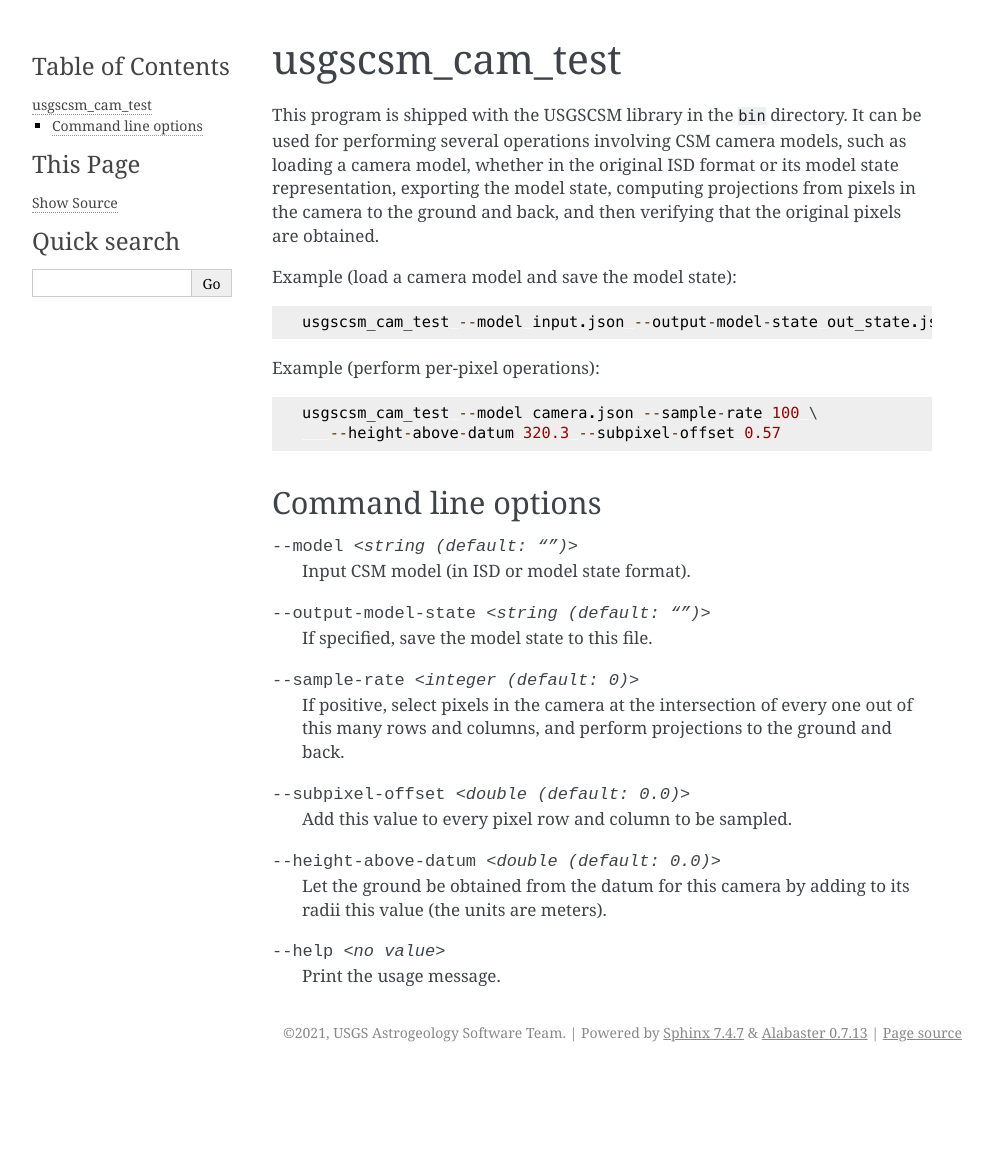
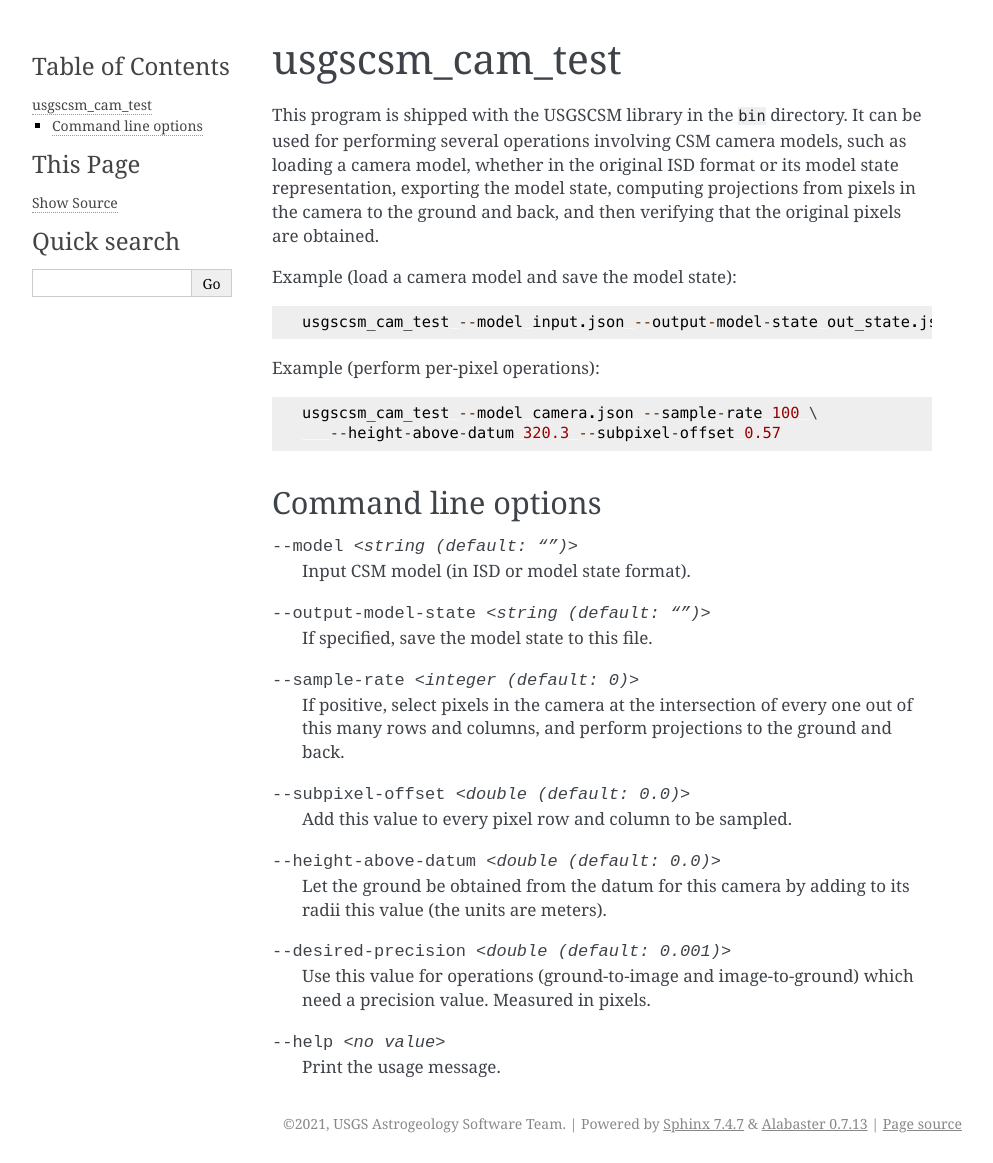
Before and after one commit to DOI-USGS/usgscsm, a Sphinx documentation site: the page built from docs/source/tools/usgscsm_cam_test.rst, in a window 1280 px wide. Shown: the whole page, without its empty margins (148-1141 px from the left). Built offline with Sphinx 7.4.7, drawn with Linux system fonts in a browser that asks for light colours; before the commit the page ends 1072 px from its top, so only the background shows below that.

Commit message:
Add test for desired precision in usgscsm_cam_test, and a CTX dataset which is useful for testing distortion issues

```diff
--- a/docs/source/tools/usgscsm_cam_test.rst
+++ b/docs/source/tools/usgscsm_cam_test.rst
@@ -39,5 +39,9 @@ Command line options
     Let the ground be obtained from the datum for this camera by
     adding to its radii this value (the units are meters).
 
+--desired-precision <double (default: 0.001)>
+    Use this value for operations (ground-to-image and image-to-ground)
+    which need a precision value. Measured in pixels.
+
 --help <no value>
     Print the usage message.
```
Also changed, not shown: 4 other files.
